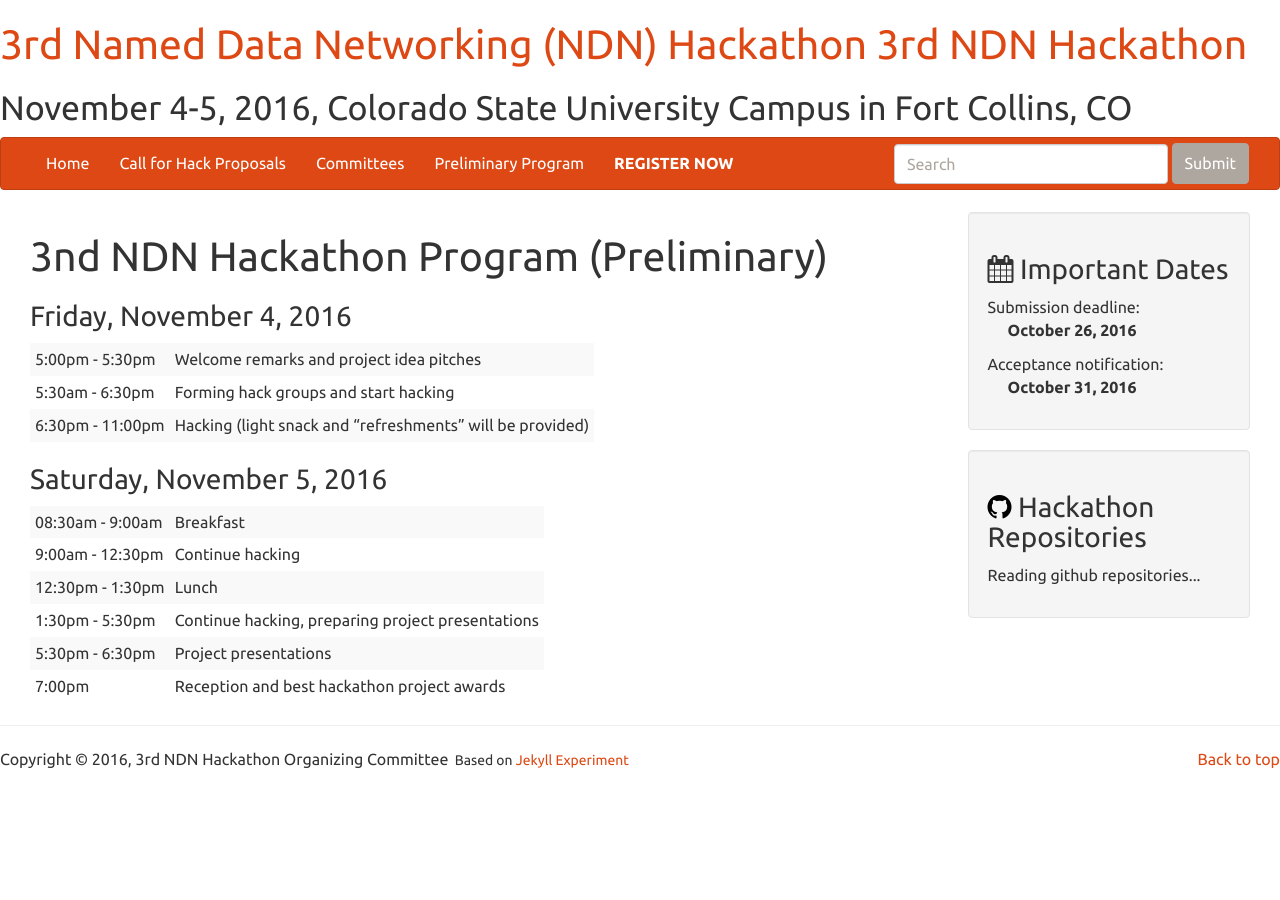
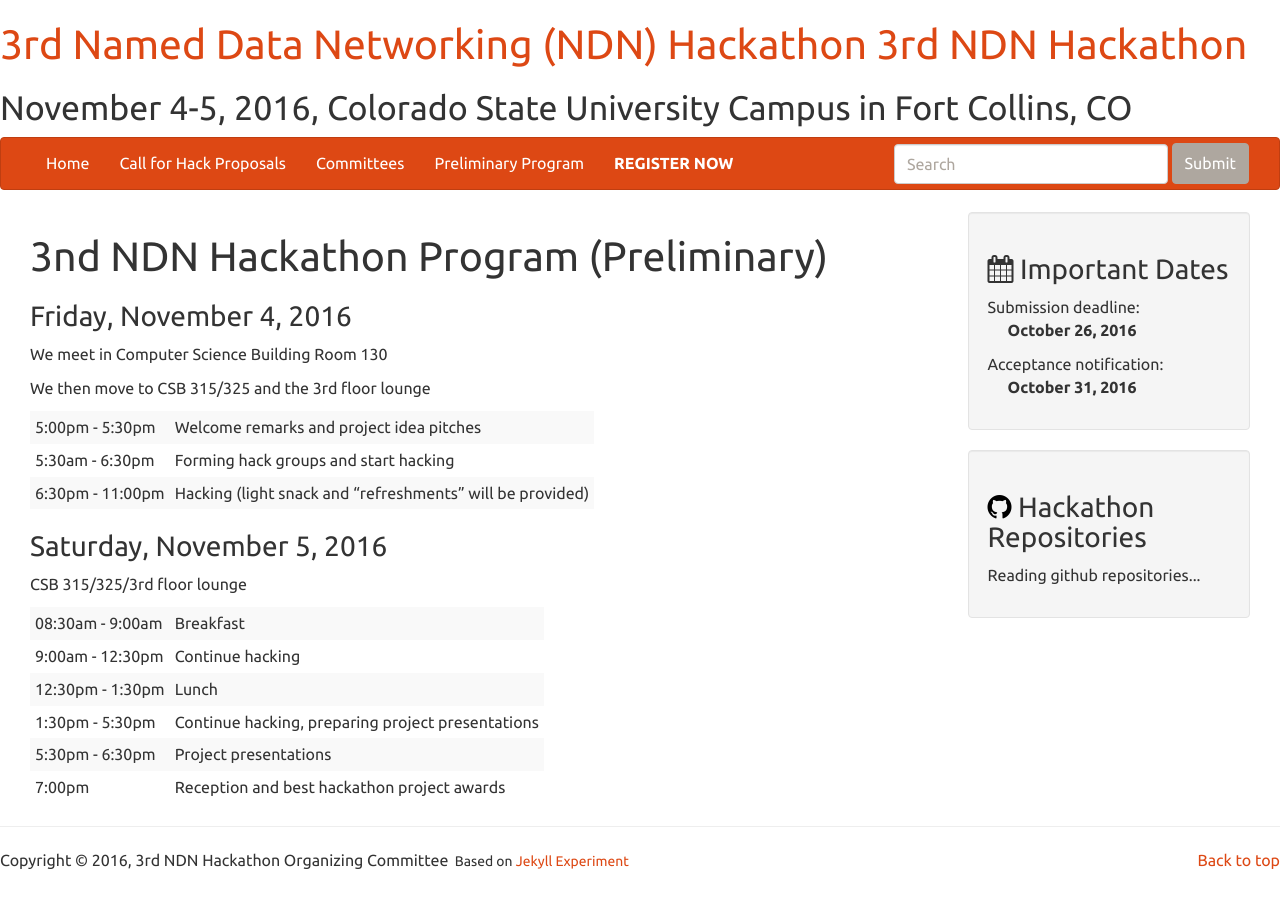
Before and after one commit to 3rd-ndn-hackathon/3rd-ndn-hackathon.github.io, a Jekyll site: the page built from program.md, in a window 1280 px wide. Built offline with Jekyll 4.4.1, drawn with Linux system fonts in a browser that asks for light colours; comment, search, counter and statistics services are not loaded.

Commit message:
Add hackathon locations

```diff
--- a/program.md
+++ b/program.md
@@ -4,6 +4,10 @@
 ---
 
 ### Friday, November 4, 2016
+
+We meet in Computer Science Building Room 130
+
+We then move to CSB 315/325 and the 3rd floor lounge
 
 {:.table-condensed .table-striped .table-hover .program}
 
@@ -13,6 +17,8 @@
 
 ### Saturday, November 5, 2016
 
+CSB 315/325/3rd floor lounge
+
 {:.table-condensed .table-striped .table-hover .program}
 08:30am - 9:00am | Breakfast
 9:00am - 12:30pm | Continue hacking
```
